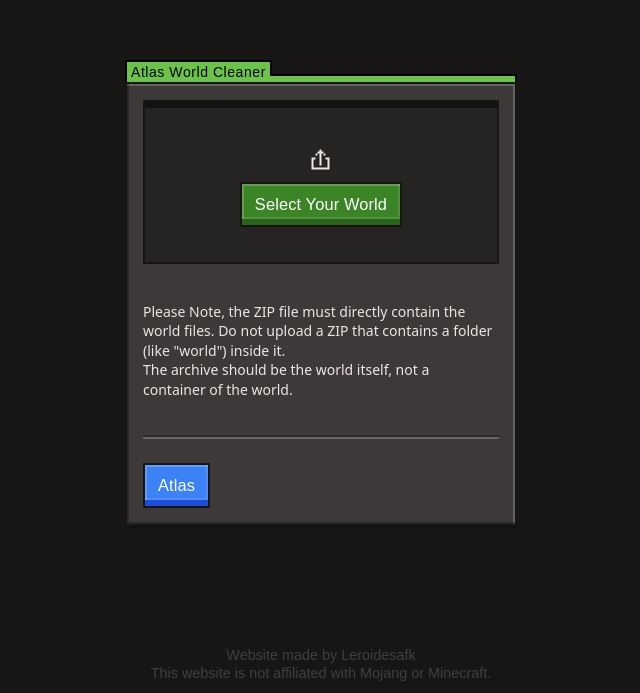
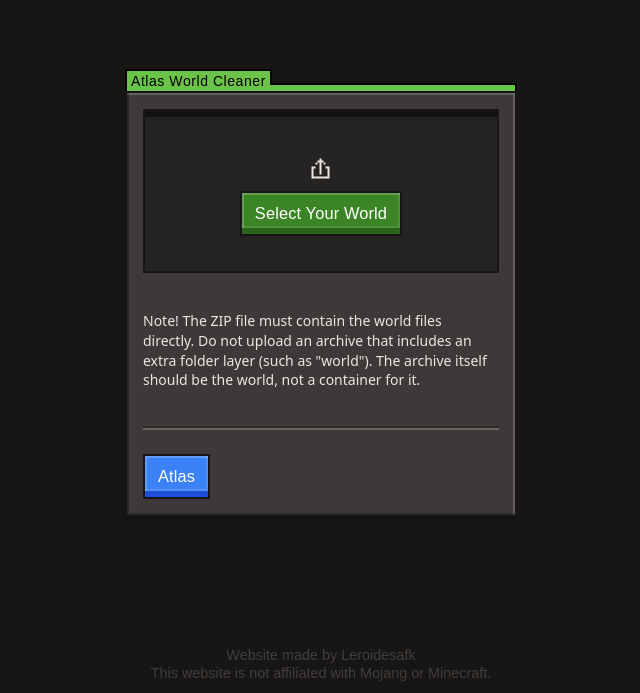
Before and after one commit to Leroidesafk/atlas-cleaner, a plain HTML site: page index.html in a window 1280 px wide. Shown: the part 107-800 px from the top of the page, without its empty margins (319-959 px from the left). Drawn offline with nearby package versions, Linux system fonts and the light colour scheme.

Commit message:
new text description

```diff
--- a/index.html
+++ b/index.html
@@ -20,9 +20,7 @@
     <div class="case">
         <div id="step1">
             <div class="upload-hole" id="dropZone">
-
                 <span id="fileName"></span>
-
                 <div class= "selector" id="uploadUI">
                     <svg width="19" height="21" viewBox="0 0 19 21" fill="currentColor">
                         <path d="M10.5 0.499985H8.5V2.49998H6.5V4.49998H4.5V6.49998H6.5V4.49998H8.5V16.5H10.5V4.49998H12.5V6.49998H14.5V4.49998H12.5V2.49998H10.5V0.499985ZM4.5 8.49998H2.5H0.5V10.5V18.5V20.5H18.5V18.5V10.5V8.49998H16.5H14.5V10.5H16.5V18.5H2.5L2.5 10.5H4.5V8.49998Z"/>
@@ -38,7 +36,7 @@
             </div>
         </div>
         <div class="text">
-            <p>Please Note, the ZIP file must directly contain the world files. Do not upload a ZIP that contains a folder<br>(like "world") inside it.<br>The archive should be the world itself, not a container of the world.</p>
+            <p>Note! The ZIP file must contain the world files directly. Do not upload an archive that includes an extra folder layer (such as "world"). The archive itself should be the world, not a container for it.</p>
         </div>
         <div class="divider"></div>
         <div id="extraButtons" class="extra-buttons">
```
